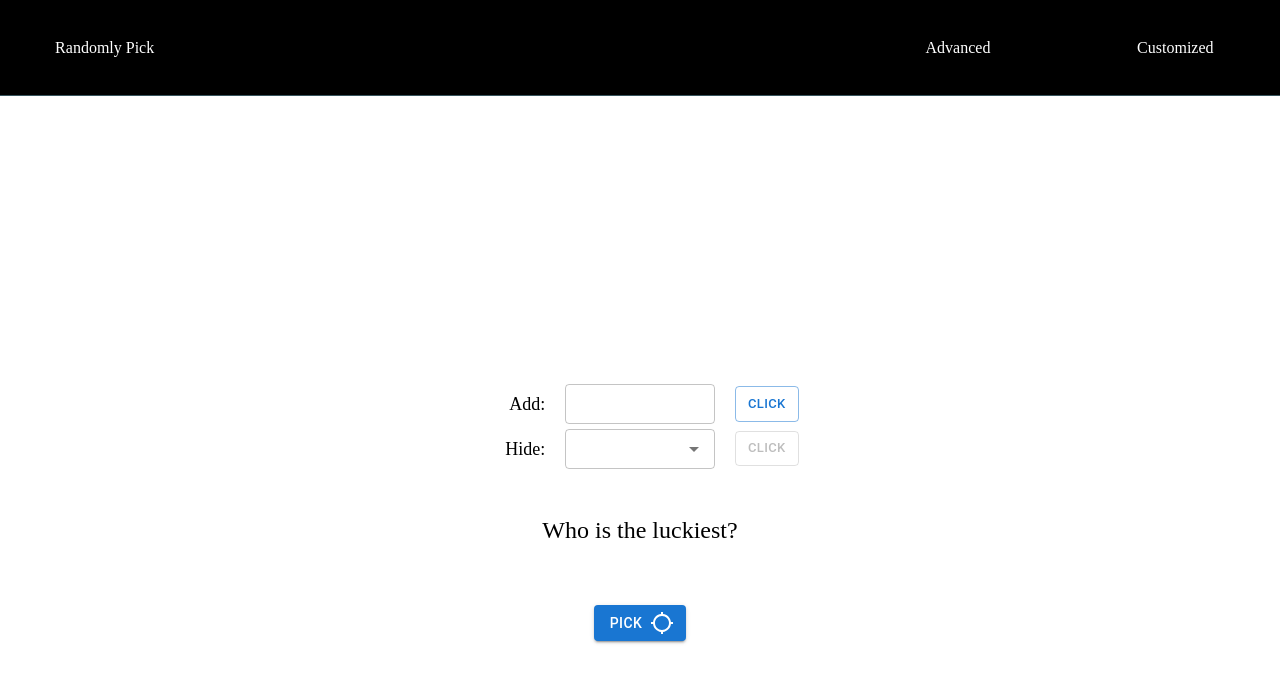
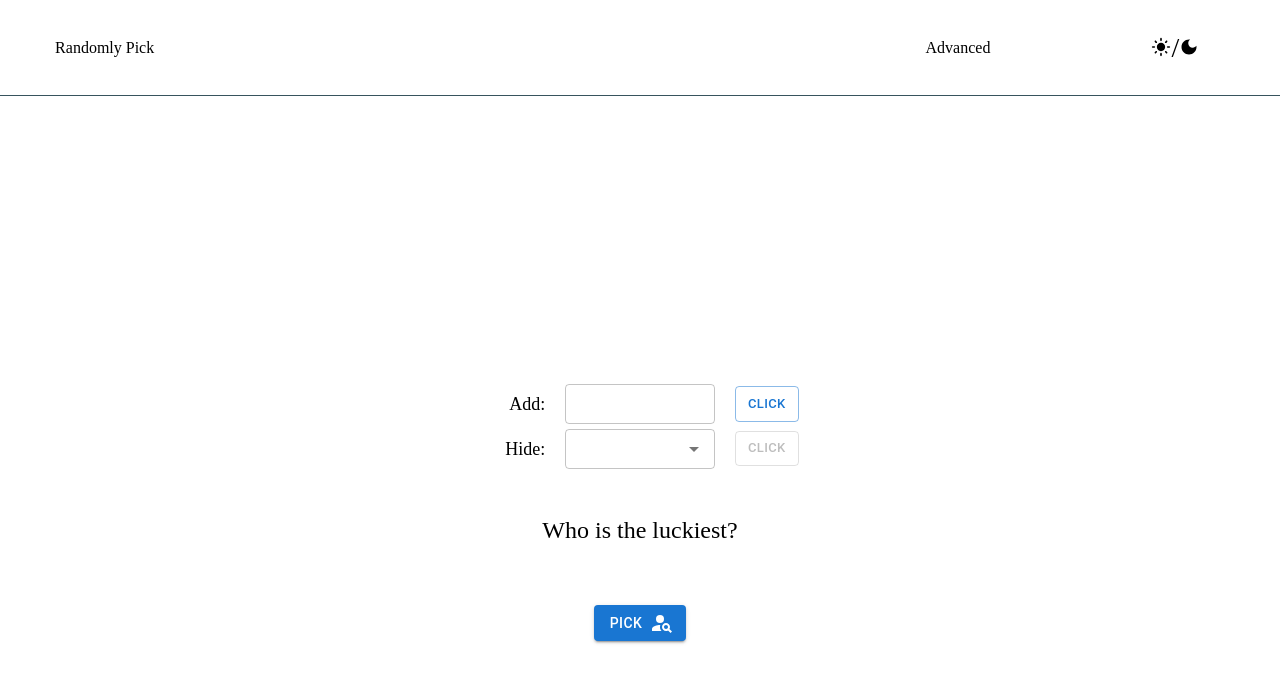
Before and after one commit to TL021/randomly-pick, a Next.js app: page /advanced in a window 1280 px wide. Shown: the top 682 px of the page. Built offline with nearby package versions, Linux system fonts and the light colour scheme.

Commit message:
add light and night mode icon

```diff
--- a/components/header/header.jsx
+++ b/components/header/header.jsx
@@ -1,4 +1,6 @@
 import Link from 'next/link'
+import DarkModeIcon from '@mui/icons-material/DarkMode';
+import LightModeIcon from '@mui/icons-material/LightMode';
 
 import headerStyle from './header.module.css'
 
@@ -12,9 +14,14 @@ export default function Header() {
         <Link href='/advanced'>
           <a className={headerStyle.subTitle1}>Advanced</a>
         </Link>
-        <Link href='/customized'>
+        {/* <Link href='/customized'>
           <a className={headerStyle.subTitle2}>Customized</a>
-        </Link>
+        </Link> */}
+        <div className={headerStyle.subTitle2}>
+          <a href="javascript:;"><LightModeIcon fontSize="small" /></a>
+          <span className={headerStyle.slash}>/</span>
+          <a href="javascript:;"><DarkModeIcon fontSize="small" /></a>
+        </div>
       </div>
     </>
   )
--- a/components/header/header.module.css
+++ b/components/header/header.module.css
@@ -1,8 +1,8 @@
 .titleWrap {
   width: 100%;
   height: 6rem;
-  background-color: #000;
-  color: white;
+  background-color: white;
+  color: black;
   font-size: 1rem;
   position: fixed;
   top: 0;
@@ -23,3 +23,6 @@
   grid-column: 4 / 5;
   place-self: center;
 }
+.slash {
+  font-size: 28px;
+}
--- a/components/pick/pick.jsx
+++ b/components/pick/pick.jsx
@@ -1,10 +1,6 @@
 import React, { Component } from 'react'
-import Button from '@mui/material/Button';
 import LoadingButton from '@mui/lab/LoadingButton';
-import DeleteIcon from '@mui/icons-material/Delete';
-import AccountCircleIcon from '@mui/icons-material/AccountCircle';
-import LocationSearchingIcon from '@mui/icons-material/LocationSearching';
-import SaveIcon from '@mui/icons-material/Save';
+import PersonSearchIcon from '@mui/icons-material/PersonSearch';
 
 import { getRandomNum } from '../../utils/utils'
 import { employeeDailyArr } from '../../src/data'
@@ -63,7 +59,7 @@ export default class Pick extends Component{
             onClick={this.handleClickForDaily}
             loading={loading}
             className={pickStyle.pickBtn}
-            endIcon={<LocationSearchingIcon />}
+            endIcon={<PersonSearchIcon />}
             loadingPosition="end"
             variant="contained"
           >
--- a/styles/globals.css
+++ b/styles/globals.css
@@ -7,6 +7,8 @@ body {
 body {
   background-color: white;
   color: black;
+  /* background-color: black;
+  color: white; */
 }
 a {
   color: inherit;
```
